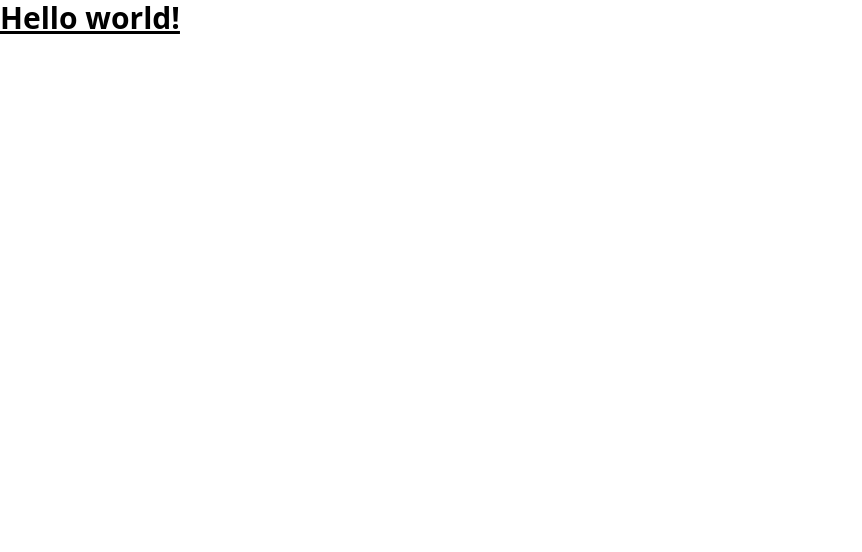
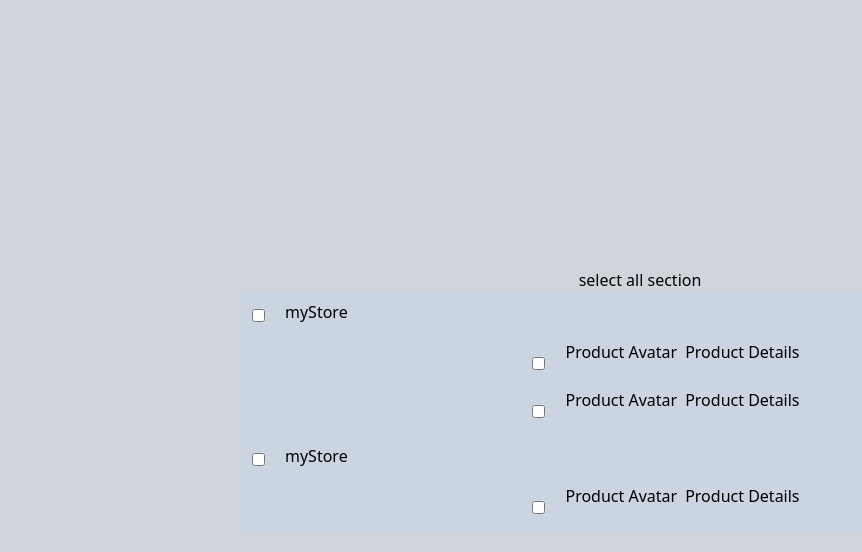
Before and after one commit to kenhardika/react-manage-state, a React (Create React App) app: page / in a window 1280 px wide. Shown: the top 552 px of the page, without its empty margins (0-862 px from the left). Built offline with nearby package versions, Linux system fonts and the light colour scheme.

Commit message:
add components

```diff
--- a/src/App.js
+++ b/src/App.js
@@ -1,7 +1,9 @@
+import Order from "./pages/Order";
+
 export default function App() {
   return (
-    <h1 className="text-3xl font-bold underline">
-      Hello world!
-    </h1>
+    <>
+      <Order/>
+    </>
   )
 }
--- /dev/null
+++ b/src/components/Checkbox.js
@@ -0,0 +1,12 @@
+
+import React from 'react';
+
+function Checkbox({onChangeEvent}) {
+    return (
+        <div className='p-3'>
+            <input type="checkbox" name='checkbox' onChange={()=>onChangeEvent()} />
+        </div>
+    );
+}
+
+export default Checkbox;
--- /dev/null
+++ b/src/components/Product.js
@@ -0,0 +1,16 @@
+import React from 'react';
+import Checkbox from './Checkbox';
+
+export default function Product() {
+    return (
+        <div className='flex flex-row gap-2 justify-center'>
+            <Checkbox/>
+            <div>
+                Product Avatar
+            </div>
+            <div>
+                Product Details
+            </div>
+        </div>
+    );
+}
--- /dev/null
+++ b/src/components/Store.js
@@ -0,0 +1,17 @@
+import React from 'react';
+import Checkbox from './Checkbox';
+
+export default function Store({children}) {
+    return (
+        <div className='w-[800px] h-auto bg-slate-300 flex flex-col justify-center' >
+            <div className='flex flex-row w-[600px]'>
+                <Checkbox/>
+                <p className='p-2'> myStore </p>
+            </div>
+            <div className='pl-10 flex flex-col'>
+                {children}
+            </div>
+
+        </div>
+    );
+}
--- /dev/null
+++ b/src/pages/Order.js
@@ -0,0 +1,25 @@
+import React, { useState } from 'react';
+import Product from '../components/Product';
+import Store from '../components/Store';
+
+export default function Order() {
+    const [data, setData]  = useState({});
+
+    return (
+        <div className='h-full bg-scroll bg-gray-300'>
+            <div className='w-full h-screen flex flex-col justify-center items-center'>
+                <div className=''>
+                    select all section
+                </div>
+
+                <Store>
+                    <Product/>
+                    <Product/>
+                </Store>
+                <Store>
+                    <Product/>
+                </Store>
+            </div>
+        </div>
+    );
+}
```
